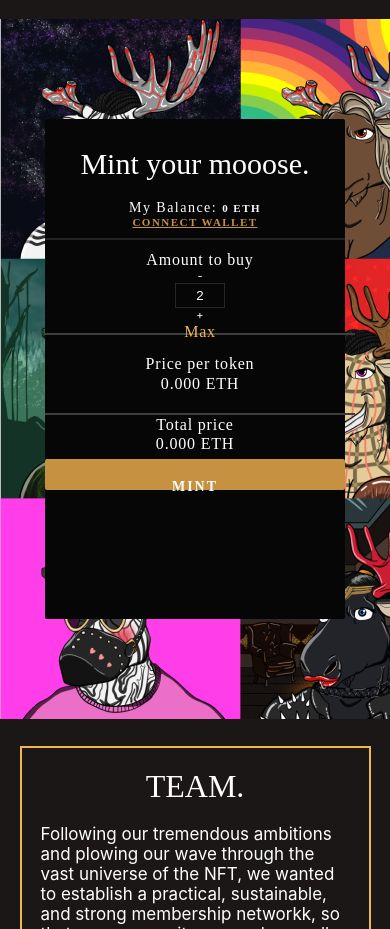
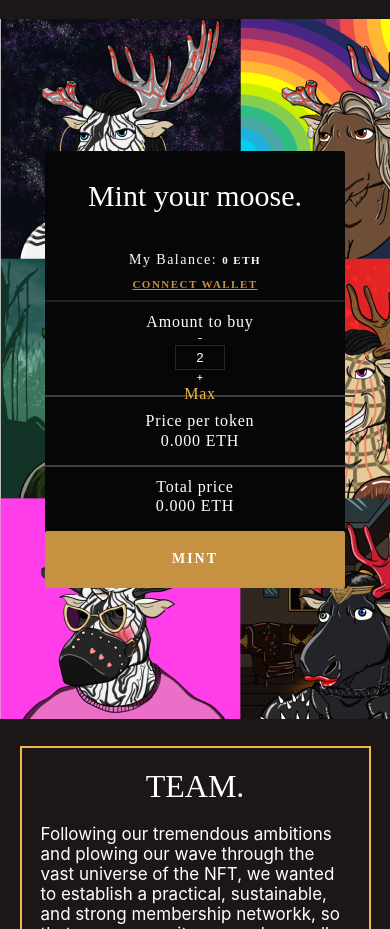
Before and after one commit to SumairaZubair/metaproject, a React (Create React App) app: page / in a window 390 px wide. Shown: the part 5200-6129 px from the top of the page. Built offline with nearby package versions, Linux system fonts and the light colour scheme.

Commit message:
first commit

```diff
--- a/src/components/cssComponents/cart.css
+++ b/src/components/cssComponents/cart.css
@@ -210,7 +210,7 @@ text-transform: uppercase;
     }
     .cartt{
         width: 300px;
-        height: 500px;
+        height: 436px;
         flex-shrink: 0;
         border-radius: 2px;
     background: #060606;
@@ -222,12 +222,13 @@ text-transform: uppercase;
     /* justify-content: space-evenly; */
     display: flex;
     flex-wrap: wrap;
+    padding: 10px;
     flex-direction: column;
     padding-bottom: 10px;
     border-bottom: 2px solid rgb(34, 34, 34);
 }
 .my{
-
+    padding: 10px;
 font-size: 14px;
 font-style: normal;
 font-weight: 400;
@@ -282,7 +283,7 @@ border: 1px solid #282625;
 }
 .price{
     width: 310px;
-    height: 80px;
+    height: 70px;
     display: flex;
     /* border: 2px solid red; */
     border-bottom: 2px solid rgb(64, 63, 63);
@@ -307,6 +308,7 @@ border: 1px solid #282625;
     /* border: 2px solid red; */
     display: flex;
     align-items: center;
+    padding: 10px;
     justify-content: space-between;
     flex-direction: column;
     color: white;
@@ -315,7 +317,7 @@ border: 1px solid #282625;
 
     .box{
         width: 300px;
-    height: 30.979px;
+    /* height: 30.979px; */
     border-radius: 2px;
     margin-top: 5px;
     color: white;
--- a/src/components/fifth/Cart.js
+++ b/src/components/fifth/Cart.js
@@ -5,7 +5,7 @@ const Cart =()=>{
         <div className='background'>
           <div className="pictures">
            <div className='cartt'>
-            <h1 className='mint'>Mint your mooose.</h1>
+            <h1 className='mint'>Mint your moose.</h1>
             <div className='balance'>
                 <p className='my'>My balance: <span>0 ETH</span></p>
                 <p className='wallet'>connect wallet</p>
```
